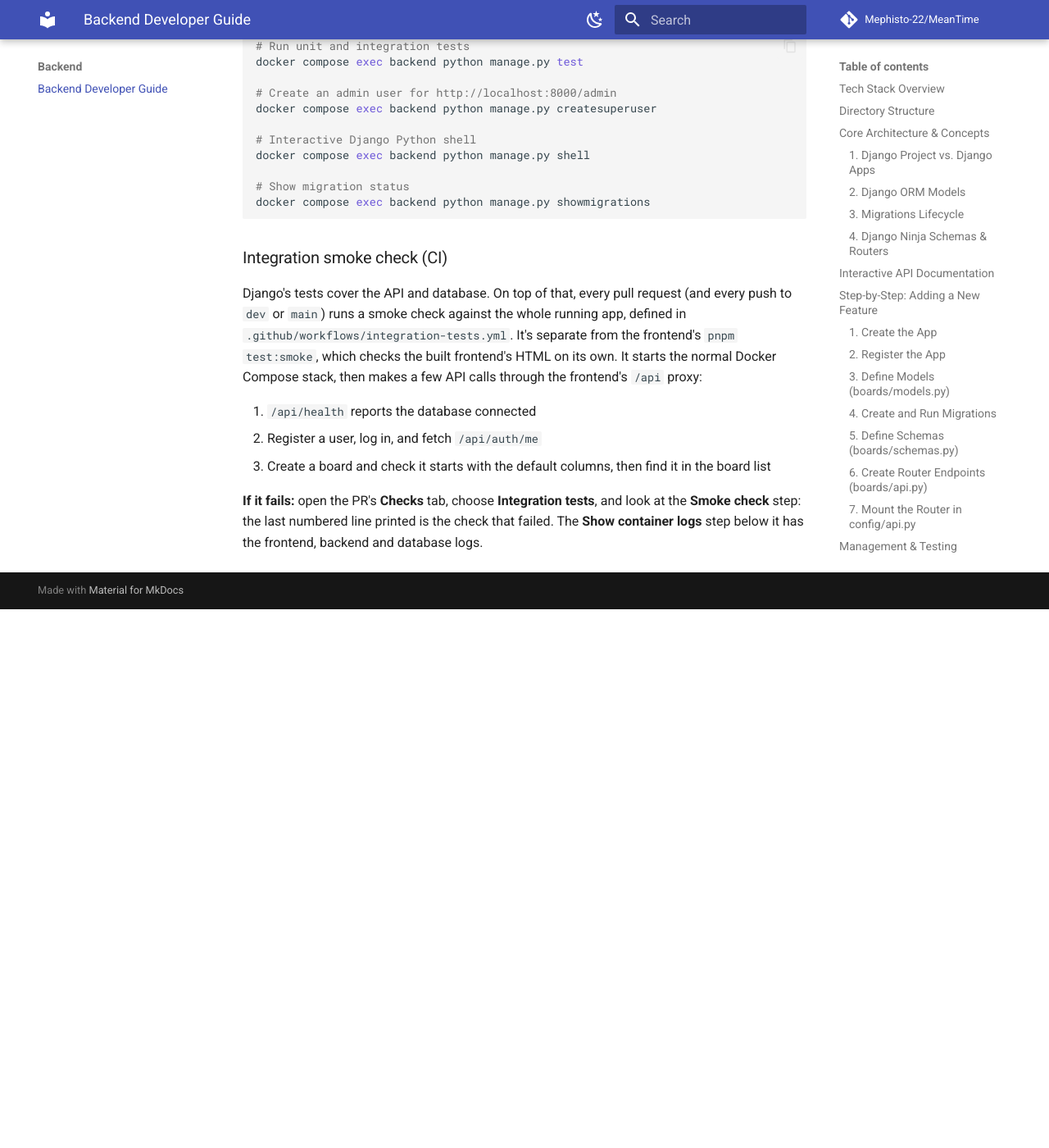
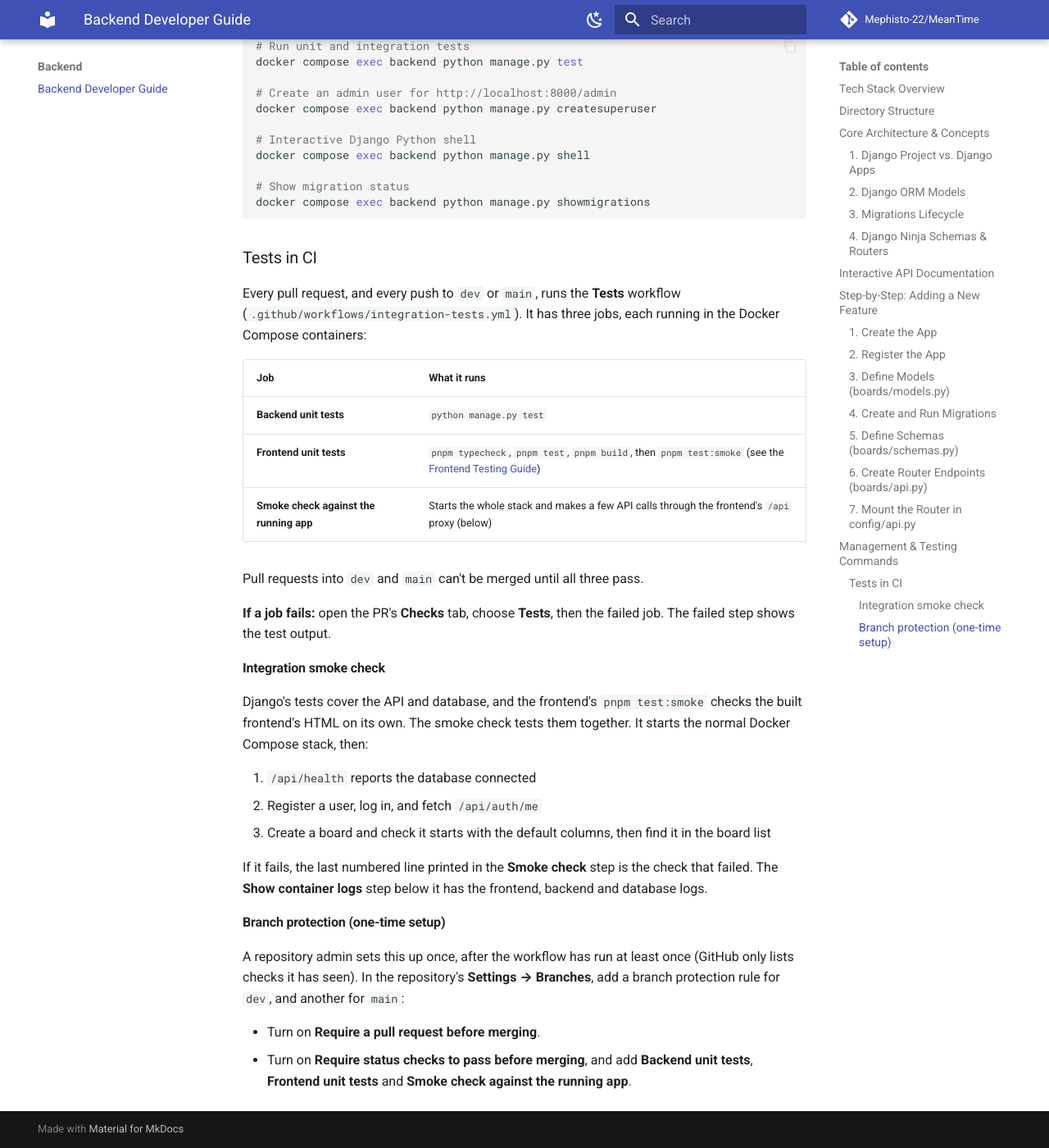
Before and after one commit to Mephisto-22/MeanTime, an MkDocs documentation site: the page built from docs/backend/index.md, in a window 1280 px wide and 1400 px high, scrolled down 4402 px. Shown: the whole window at 82% size. Built offline with MkDocs 1.6.1 and Material for MkDocs 9.7.7, drawn with Linux system fonts in a browser that asks for light colours; comment, search, counter and statistics services are not loaded; before the commit the page ends 5145 px from its top, so only the background shows below that.

Commit message:
feat(#62): run backend and frontend unit tests in CI

````diff
--- a/docs/backend/index.md
+++ b/docs/backend/index.md
@@ -181,12 +181,33 @@ docker compose exec backend python manage.py shell
 docker compose exec backend python manage.py showmigrations
 ```
 
-### Integration smoke check (CI)
+### Tests in CI
 
-Django's tests cover the API and database. On top of that, every pull request (and every push to `dev` or `main`) runs a smoke check against the whole running app, defined in `.github/workflows/integration-tests.yml`. It's separate from the frontend's `pnpm test:smoke`, which checks the built frontend's HTML on its own. It starts the normal Docker Compose stack, then makes a few API calls through the frontend's `/api` proxy:
+Every pull request, and every push to `dev` or `main`, runs the **Tests** workflow (`.github/workflows/integration-tests.yml`). It has three jobs, each running in the Docker Compose containers:
+
+| Job | What it runs |
+|---|---|
+| **Backend unit tests** | `python manage.py test` |
+| **Frontend unit tests** | `pnpm typecheck`, `pnpm test`, `pnpm build`, then `pnpm test:smoke` (see the [Frontend Testing Guide](../frontend/testing.md)) |
+| **Smoke check against the running app** | Starts the whole stack and makes a few API calls through the frontend's `/api` proxy (below) |
+
+Pull requests into `dev` and `main` can't be merged until all three pass.
+
+**If a job fails:** open the PR's **Checks** tab, choose **Tests**, then the failed job. The failed step shows the test output.
+
+#### Integration smoke check
+
+Django's tests cover the API and database, and the frontend's `pnpm test:smoke` checks the built frontend's HTML on its own. The smoke check tests them together. It starts the normal Docker Compose stack, then:
 
 1. `/api/health` reports the database connected
 2. Register a user, log in, and fetch `/api/auth/me`
 3. Create a board and check it starts with the default columns, then find it in the board list
 
-**If it fails:** open the PR's **Checks** tab, choose **Integration tests**, and look at the **Smoke check** step: the last numbered line printed is the check that failed. The **Show container logs** step below it has the frontend, backend and database logs.
+If it fails, the last numbered line printed in the **Smoke check** step is the check that failed. The **Show container logs** step below it has the frontend, backend and database logs.
+
+#### Branch protection (one-time setup)
+
+A repository admin sets this up once, after the workflow has run at least once (GitHub only lists checks it has seen). In the repository's **Settings → Branches**, add a branch protection rule for `dev`, and another for `main`:
+
+- Turn on **Require a pull request before merging**.
+- Turn on **Require status checks to pass before merging**, and add **Backend unit tests**, **Frontend unit tests** and **Smoke check against the running app**.
````
Also changed, not shown: docs/frontend/testing.md (+4 -0 lines), 1 other file.
